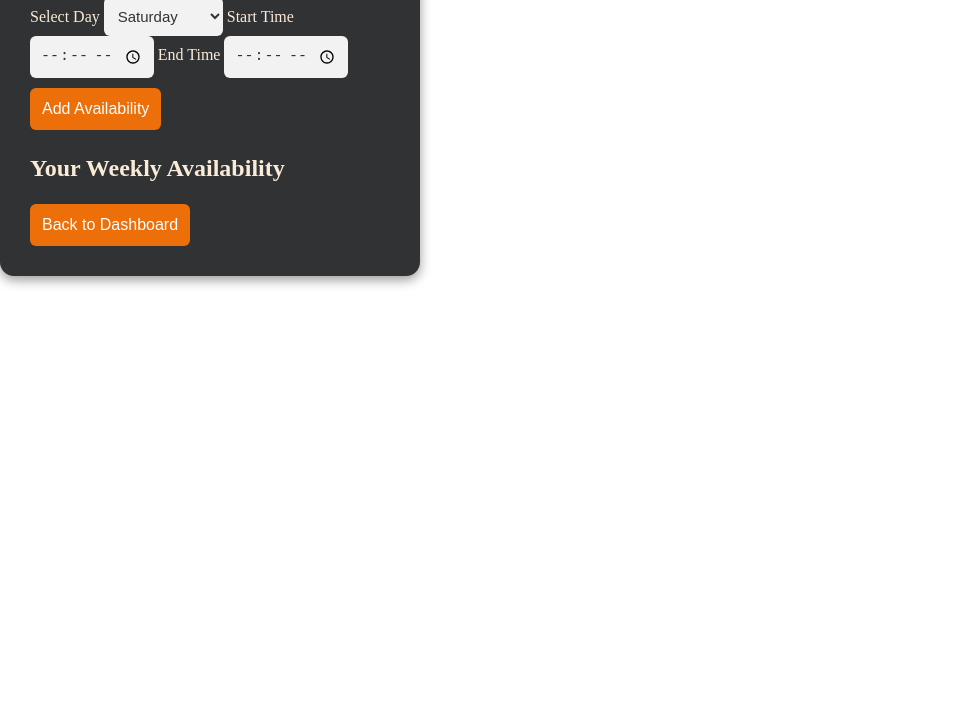
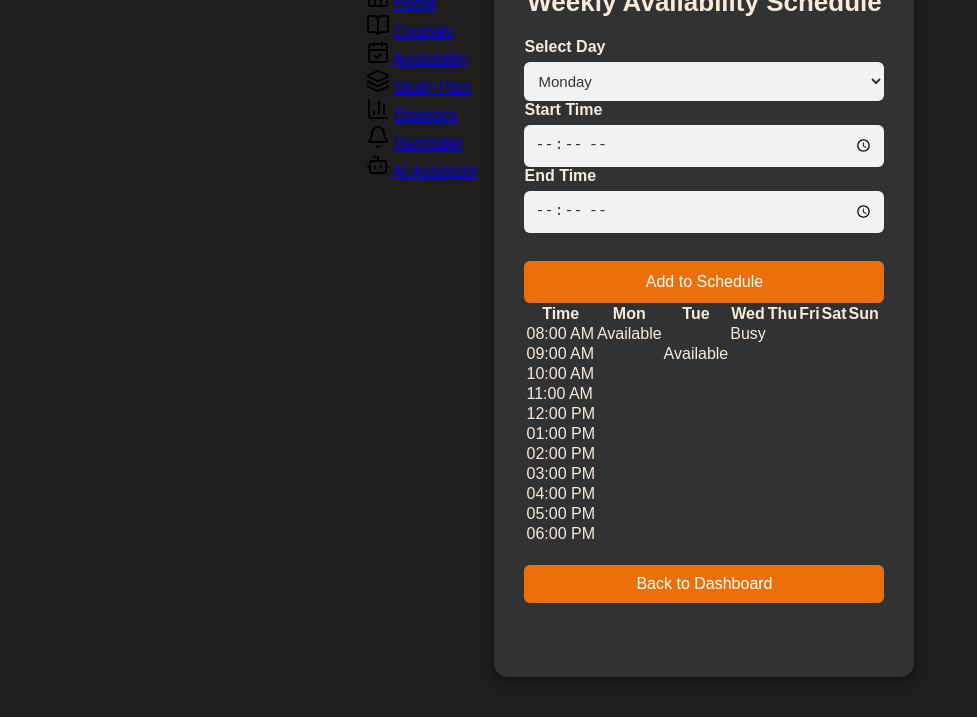
Before and after one commit to HaifaBaderBinDuhaim/web, a plain HTML site: page availability.html in a window 1280 px wide. Shown: the part 83-800 px from the top of the page, without its empty margins (0-977 px from the left). Drawn offline with nearby package versions, Linux system fonts and the light colour scheme.

Commit message:
Revamp availability.html with new layout and sidebar
Updated the availability page layout and added a sidebar for navigation.

```diff
--- a/availability.html
+++ b/availability.html
@@ -2,43 +2,221 @@
 <html lang="en">
 <head>
     <meta charset="UTF-8">
-    <title>Weekly Availability - Smart Study Planner</title>
-<link rel="stylesheet" href="availabilitystyle.css"></head>
+    <meta name="viewport" content="width=device-width, initial-scale=1.0">
+    <title>Availability Schedule</title>
+    <link rel="stylesheet" href="availabilitystyle.css">
+</head>
+<!-- Sidebar -->
+        <div class="sidebar">
+            <div class="logo">
+                <i data-lucide="flower-2"></i>
+                <span>Study Planner</span>
+            </div>
 
-<body>
+            <div class="menu">
+                <div class="item">
+                    <i data-lucide="home"></i>
+                    <a href="index.html" class="link">Home</a>
+                </div>
 
+                <div class="item active-item">
+                    <i data-lucide="book-open"></i>
+                    <a href="courses.html" class="link">Courses</a>
+                </div>
+
+                <div class="item">
+                    <i data-lucide="calendar-check"></i>
+                    <a href="availability.html" class="link">Availability</a>
+                </div>
+
+                <div class="item">
+                    <i data-lucide="layers-3"></i>
+                    <a href="study-plan.html" class="link">Study Plan</a>
+                </div>
+
+                <div class="item">
+                    <i data-lucide="bar-chart-3"></i>
+                    <a href="statistics.html" class="link">Statistics</a>
+                </div>
+
+                <div class="item">
+                    <i data-lucide="bell"></i>
+                    <a href="reminder.html" class="link">Reminder</a>
+                </div>
+
+                <div class="item">
+                    <i data-lucide="bot"></i>
+                    <a href="ai.html" class="link">AI Assistant</a>
+                </div>
+            </div>
+        </div>
+
+<body class="body">
     <div class="container">
-        <h1>Weekly Availability</h1>
+        <h1>Weekly Availability Schedule</h1>
 
-        <form id="availabilityForm" onsubmit="event.preventDefault(); saveAvailability();">
-
-            <label>Select Day</label>
-            <select id="day" required>
-                <option value="Saturday">Saturday</option>
-                <option value="Sunday">Sunday</option>
-                <option value="Monday">Monday</option>
-                <option value="Tuesday">Tuesday</option>
-                <option value="Wednesday">Wednesday</option>
-                <option value="Thursday">Thursday</option>
-                <option value="Friday">Friday</option>
-            </select>
-
-            <label>Start Time</label>
-            <input type="time" id="startTime" required>
-
-            <label>End Time</label>
-            <input type="time" id="endTime" required>
-
-            <button type="submit">Add Availability</button>
+        <form class="availability-form">
+            <div class="form-row">
+                <div class="form-group">
+                    <label>Select Day</label>
+                    <select id="daySelect">
+                        <option>Monday</option>
+                        <option>Tuesday</option>
+                        <option>Wednesday</option>
+                        <option>Thursday</option>
+                        <option>Friday</option>
+                        <option>Saturday</option>
+                        <option>Sunday</option>
+                    </select>
+                </div>
+                <div class="form-group">
+                    <label>Start Time</label>
+                    <input type="time" id="startTime">
+                </div>
+                <div class="form-group">
+                    <label>End Time</label>
+                    <input type="time" id="endTime">
+                </div>
+            </div>
+            <button type="submit" class="btn-submit">Add to Schedule</button>
         </form>
 
-        <h2>Your Weekly Availability</h2>
-        <ul id="availabilityList"></ul>
+        <div class="schedule-chart-container">
+            <table class="schedule-table">
+                <thead>
+                    <tr>
+                        <th>Time</th>
+                        <th>Mon</th>
+                        <th>Tue</th>
+                        <th>Wed</th>
+                        <th>Thu</th>
+                        <th>Fri</th>
+                        <th>Sat</th>
+                        <th>Sun</th>
+                    </tr>
+                </thead>
+               <tbody>
+    <tr>
+        <td class="time-col">08:00 AM</td>
+        <td class="slot available">Available</td>
+        <td class="slot"></td>
+        <td class="slot busy">Busy</td>
+        <td class="slot"></td>
+        <td class="slot"></td>
+        <td class="slot"></td>
+        <td class="slot"></td>
+    </tr>
+    <tr>
+        <td class="time-col">09:00 AM</td>
+        <td class="slot"></td>
+        <td class="slot available">Available</td>
+        <td class="slot"></td>
+        <td class="slot"></td>
+        <td class="slot"></td>
+        <td class="slot"></td>
+        <td class="slot"></td>
+    </tr>
+    <tr>
+        <td class="time-col">10:00 AM</td>
+        <td class="slot"></td>
+        <td class="slot"></td>
+        <td class="slot"></td>
+        <td class="slot"></td>
+        <td class="slot"></td>
+        <td class="slot"></td>
+        <td class="slot"></td>
+    </tr>
+    <tr>
+        <td class="time-col">11:00 AM</td>
+        <td class="slot"></td>
+        <td class="slot"></td>
+        <td class="slot"></td>
+        <td class="slot"></td>
+        <td class="slot"></td>
+        <td class="slot"></td>
+        <td class="slot"></td>
+    </tr>
+    <tr>
+        <td class="time-col">12:00 PM</td>
+        <td class="slot"></td>
+        <td class="slot"></td>
+        <td class="slot"></td>
+        <td class="slot"></td>
+        <td class="slot"></td>
+        <td class="slot"></td>
+        <td class="slot"></td>
+    </tr>
+    <tr>
+        <td class="time-col">01:00 PM</td>
+        <td class="slot"></td>
+        <td class="slot"></td>
+        <td class="slot"></td>
+        <td class="slot"></td>
+        <td class="slot"></td>
+        <td class="slot"></td>
+        <td class="slot"></td>
+    </tr>
+    <tr>
+        <td class="time-col">02:00 PM</td>
+        <td class="slot"></td>
+        <td class="slot"></td>
+        <td class="slot"></td>
+        <td class="slot"></td>
+        <td class="slot"></td>
+        <td class="slot"></td>
+        <td class="slot"></td>
+    </tr>
+    <tr>
+        <td class="time-col">03:00 PM</td>
+        <td class="slot"></td>
+        <td class="slot"></td>
+        <td class="slot"></td>
+        <td class="slot"></td>
+        <td class="slot"></td>
+        <td class="slot"></td>
+        <td class="slot"></td>
+    </tr>
+    <tr>
+        <td class="time-col">04:00 PM</td>
+        <td class="slot"></td>
+        <td class="slot"></td>
+        <td class="slot"></td>
+        <td class="slot"></td>
+        <td class="slot"></td>
+        <td class="slot"></td>
+        <td class="slot"></td>
+    </tr>
+    <tr>
+        <td class="time-col">05:00 PM</td>
+        <td class="slot"></td>
+        <td class="slot"></td>
+        <td class="slot"></td>
+        <td class="slot"></td>
+        <td class="slot"></td>
+        <td class="slot"></td>
+        <td class="slot"></td>
+    </tr>
+    <tr>
+        <td class="time-col">06:00 PM</td>
+        <td class="slot"></td>
+        <td class="slot"></td>
+        <td class="slot"></td>
+        <td class="slot"></td>
+        <td class="slot"></td>
+        <td class="slot"></td>
+        <td class="slot"></td>
+    </tr>
+    </tbody>
+            </table>
+        </div>
 
-        <button onclick="window.location.href='dashboard.html'" class="btn">Back to Dashboard</button>
+        <a href="dashboard.html" class="back-btn">Back to Dashboard</a>
     </div>
+    <script src="https://unpkg.com/lucide@latest"></script>
 
-    <script src="../js/availability.js"></script> <!--here javascript code -->
+<script>
+  lucide.createIcons();
+</script>
+</body>
 
-</body>
 </html>
```
